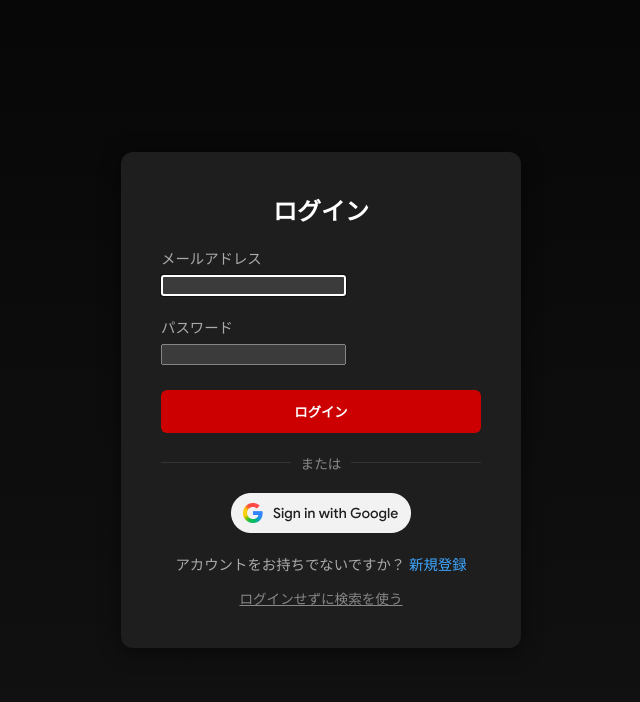
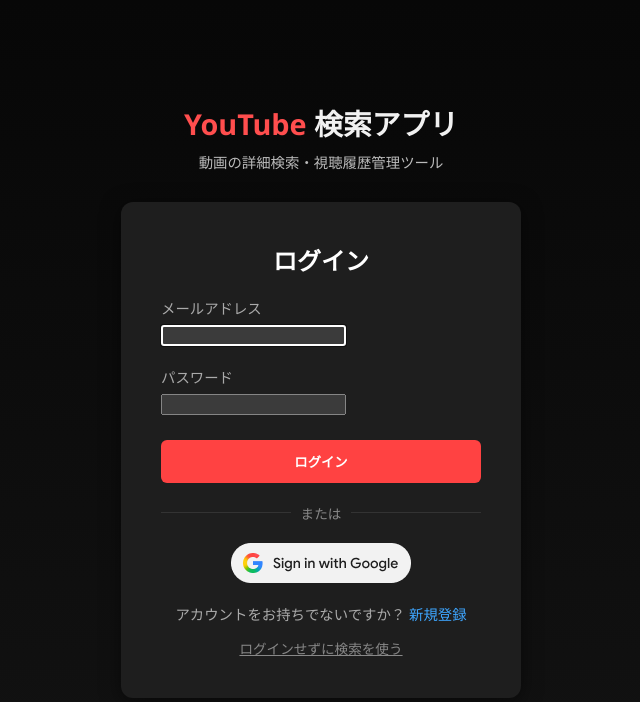
Before and after one commit to rezi7mn/youtube_search, a Django app: page /login/ in a window 1280 px wide. Shown: the top 702 px of the page, without its empty margins (319-959 px from the left). Run offline with Django 5.2, Linux system fonts and the light colour scheme; parts of the project's set-up code (start-up, migrations or seed data) failed here and were passed over.

Commit message:
ログイン画面にサイトの情報を表示

```diff
--- a/Youtube_search_django/youtube_project/youtube_app/templates/youtube_app/login.html
+++ b/Youtube_search_django/youtube_project/youtube_app/templates/youtube_app/login.html
@@ -7,6 +7,16 @@
     <link rel="stylesheet" href="{% static 'youtube_app/style.css' %}">
 </head>
 <body style="background-color: #0f0f0f; color: white; display: flex; flex-direction: column; align-items: center; justify-content: center; min-height: 100vh; margin: 0;">
+
+    <!-- サイトタイトルセクション -->
+    <div style="text-align: center; margin-bottom: 30px;">
+        <h1 style="margin: 0; font-size: 1.8em; color: #f1f1f1;">
+            <span style="color: #ff4e4e;">YouTube</span> 検索アプリ
+        </h1>
+        <p style="color: #bbb; margin: 8px 0 0 0; font-size: 0.9em;">
+            動画の詳細検索・視聴履歴管理ツール
+        </p>
+    </div>
 
     <!-- ログインカードの上に表示 -->
     {% if messages %}
@@ -43,7 +53,7 @@
                 <label style="display: block; margin-bottom: 5px; font-size: 0.9em; color: #aaa;">パスワード</label>
                 {{ form.password }}
             </div>
-            <button type="submit" style="width: 100%; padding: 12px; background: #cc0000; color: white; border: none; border-radius: 6px; cursor: pointer; font-weight: bold;">ログイン</button>
+            <button type="submit" style="width: 100%; padding: 12px; background: #ff4242; color: white; border: none; border-radius: 6px; cursor: pointer; font-weight: bold;">ログイン</button>
         </form>
 
         <!-- 💡 区切り線 (OR) -->
```
Also changed, not shown: Youtube_search_django/youtube_project/db.sqlite3.
